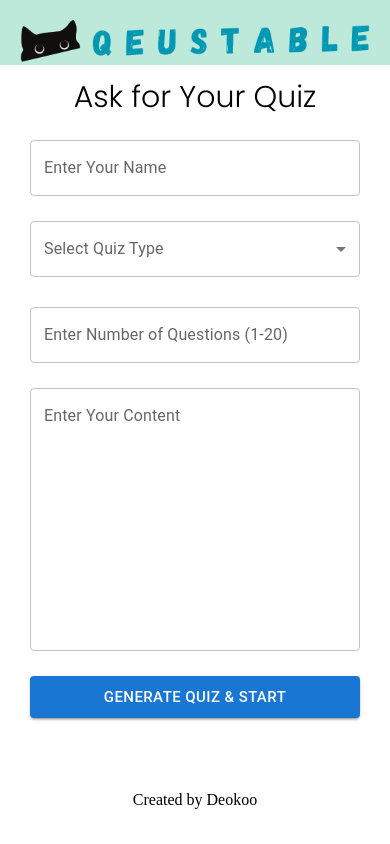
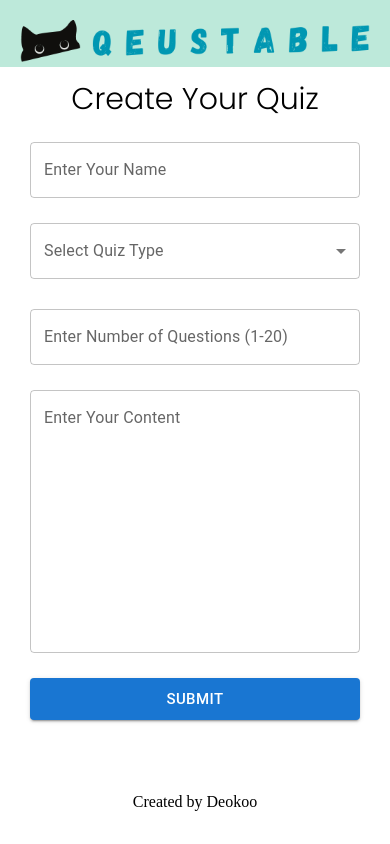
Before and after one commit to dukuaris/ai-quiz-maker, a React (Vite) app in the folder client/: page / in a window 390 px wide. Built offline with nearby package versions, Linux system fonts and the light colour scheme.

Commit message:
Improve UI of Home, Quiz, Result

```diff
--- a/client/src/components/Question.jsx
+++ b/client/src/components/Question.jsx
@@ -13,9 +13,6 @@ const Question = ({ currQues, setCurrQues, options, correct }) => {
 
 	const [selected, setSelected] = useState()
 	const [error, setError] = useState(false)
-	// useEffect(() => {
-	// 	setScore(0)
-	// }, [])
 
 	const handleSelect = (i) => {
 		if (selected === i && selected === correct) return 'select'
@@ -47,10 +44,10 @@ const Question = ({ currQues, setCurrQues, options, correct }) => {
 
 	return (
 		<div className="question">
-			<h1>Question {currQues + 1} :</h1>
+			<h2>Question {currQues + 1}</h2>
 
 			<div className="singleQuestion">
-				<h2>{questions[currQues].question}</h2>
+				<h3>{questions[currQues].question}</h3>
 				<div className="options">
 					{error && <ErrorMessage>{error}</ErrorMessage>}
 					{options &&
@@ -70,7 +67,7 @@ const Question = ({ currQues, setCurrQues, options, correct }) => {
 						variant="contained"
 						color="secondary"
 						size="large"
-						style={{ width: 185 }}
+						style={{ width: 150 }}
 						href="/"
 						onClick={() => handleQuit()}
 					>
@@ -80,10 +77,10 @@ const Question = ({ currQues, setCurrQues, options, correct }) => {
 						variant="contained"
 						color="primary"
 						size="large"
-						style={{ width: 185 }}
+						style={{ width: 150 }}
 						onClick={handleNext}
 					>
-						{currQues > questions.length - 2 ? 'Submit' : 'Next Question'}
+						{currQues > questions.length - 2 ? 'Submit' : 'Next'}
 					</Button>
 				</div>
 			</div>
--- a/client/src/pages/Home.jsx
+++ b/client/src/pages/Home.jsx
@@ -70,7 +70,7 @@ const Home = () => {
 	return (
 		<div className="content">
 			<div className="settings">
-				<p style={{ fontSize: 30 }}>Ask for Your Quiz</p>
+				<p style={{ fontSize: 30 }}>Create Your Quiz</p>
 				<div className="settings__select">
 					{error && <ErrorMessages>Please Fill all the fields</ErrorMessages>}
 					<TextField
@@ -117,7 +117,7 @@ const Home = () => {
 						loading={loading}
 						onClick={handleSubmit}
 					>
-						Generate Quiz & Start
+						Submit
 					</LoadingButton>
 					<br />
 					{/* <Button
--- a/client/src/pages/Quiz.jsx
+++ b/client/src/pages/Quiz.jsx
@@ -28,7 +28,6 @@ const Quiz = () => {
 		<div className="quiz">
 			<br />
 			<span className="subtitle">Welcome, {name}</span>
-
 			{questions ? (
 				<>
 					<div className="quizInfo">
--- a/client/src/pages/Result.jsx
+++ b/client/src/pages/Result.jsx
@@ -50,7 +50,7 @@ const Result = () => {
 					variant="contained"
 					color="primary"
 					size="large"
-					style={{ width: 250 }}
+					style={{ width: 150 }}
 					onClick={handleSubmit}
 				>
 					Try Again
@@ -60,7 +60,7 @@ const Result = () => {
 					variant="contained"
 					color="secondary"
 					size="large"
-					style={{ width: 250 }}
+					style={{ width: 150 }}
 					onClick={handleSubmit}
 				>
 					Go Home
--- a/client/src/styles/App.css
+++ b/client/src/styles/App.css
@@ -71,7 +71,9 @@ a {
 	flex-direction: column;
 	align-items: center;
 	justify-content: space-around;
-	border: 5px solid grey;
+	background-color: rgb(243, 214, 174);
+	border-radius: 10px;
+	/* border: 5px solid grey; */
 	padding: 20px;
 	margin-top: 10px;
 }
@@ -93,11 +95,16 @@ a {
 	padding: 5px 10px;
 	margin: 10px;
 	box-shadow: 0 0 2px black;
+	overflow: visible;
 }
 
 @media (max-width: 614px) {
 	.singleOption {
 		width: 100%;
+		font-size: medium;
+	}
+	.title {
+		font-size: 5vw;
 	}
 }
 
--- a/client/src/styles/Quiz.css
+++ b/client/src/styles/Quiz.css
@@ -6,10 +6,11 @@
 }
 
 .subtitle {
-	font-size: 25px;
-	border: 1px solid black;
-	box-shadow: 4px 4px 2px black;
+	font-size: 20px;
+	border: 1px solid rgb(117, 117, 117);
+	box-shadow: 4px 4px 2px rgb(136, 133, 133);
 	padding: 5px 10px;
+	margin-bottom: 5px;
 }
 
 .quizInfo {
```
Also changed, not shown: client/src/styles/Result.css (+5 -5 lines).
